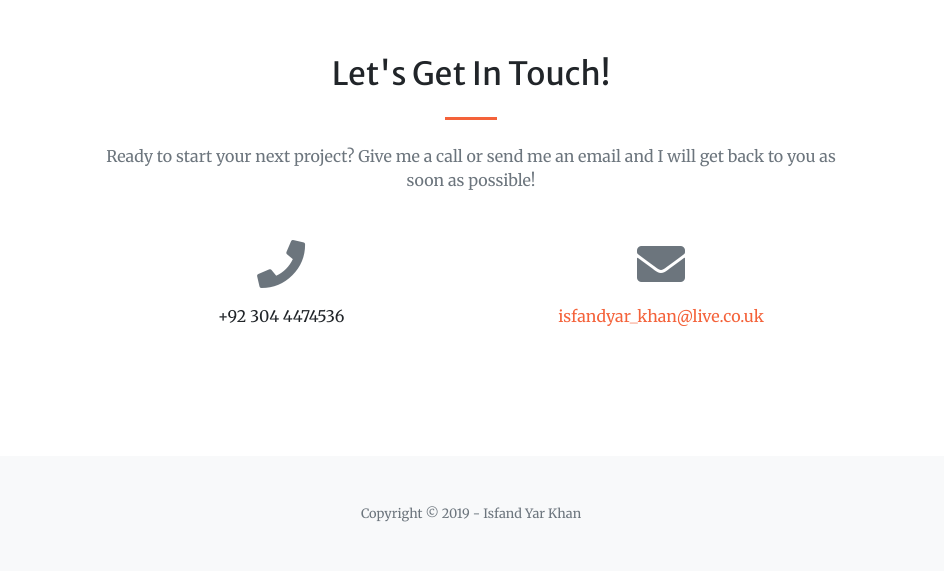
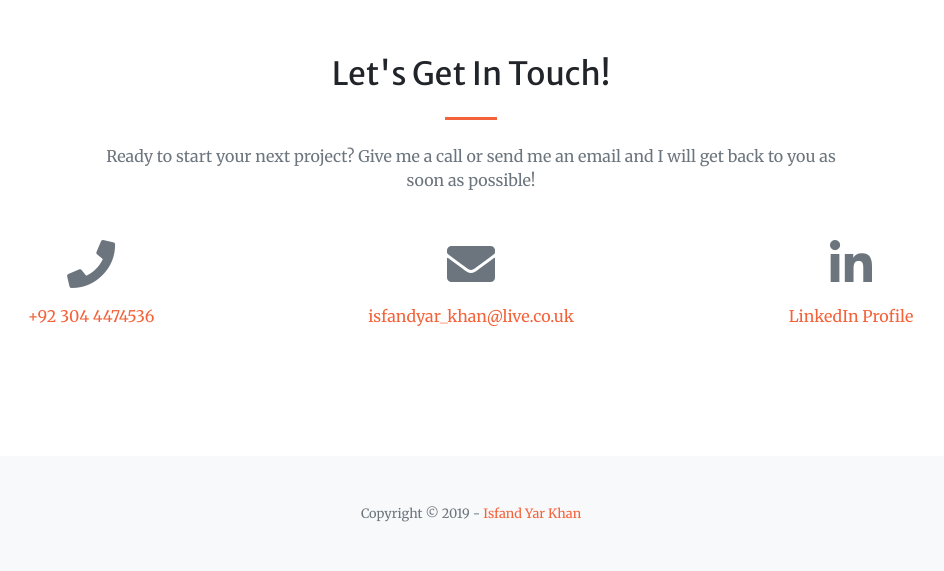
Before and after one commit to IsfandKhan/my-portfolio, a Node server app: page / in a window 1280 px wide. Shown: the part 2901-3472 px from the top of the page, without its empty margins (169-1113 px from the left). Run offline with Node 20, Linux system fonts and the light colour scheme; some libraries are stand-ins or nearby versions.

Commit message:
Added Public Profiles

```diff
--- a/views/index.handlebars
+++ b/views/index.handlebars
@@ -169,14 +169,20 @@
         </div>
       </div>
       <div class="row">
-        <div class="col-lg-4 ml-auto text-center mb-5 mb-lg-0">
+        <div class="col-lg-4 ml-auto text-center">
           <i class="fas fa-phone fa-3x mb-3 text-muted"></i>
-          <div>+92 304 4474536</div>
+          <a class="d-block" href="tel:+92-304-447-4536">+92 304 4474536</a>
         </div>
         <div class="col-lg-4 mr-auto text-center">
           <i class="fas fa-envelope fa-3x mb-3 text-muted"></i>
           <a class="d-block" href="mailto:isfandyar_khan@live.co.uk">isfandyar_khan@live.co.uk</a>
         </div>
+
+        <div class="col-lg-4 mr-auto text-center">
+          <i class="fab fa-linkedin-in fa-3x mb-3 text-muted"></i>
+          <a class="d-block" href="https://www.linkedin.com/in/isfandkhan" target="_blank">LinkedIn Profile</a>
+        </div>
+
       </div>
     </div>
   </section>
@@ -184,7 +190,7 @@
   <!-- Footer -->
   <footer class="bg-light py-5">
     <div class="container">
-      <div class="small text-center text-muted">Copyright &copy; <span id="year"></span><script>document.getElementById('year').innerHTML = new Date().getFullYear()</script> - Isfand Yar Khan</div>
+      <div class="small text-center text-muted">Copyright &copy; <span id="year"></span><script>document.getElementById('year').innerHTML = new Date().getFullYear()</script> - <a href="https://www.facebook.com/isfand.khan"   target="_blank">Isfand Yar Khan</a></div>
     </div>
   </footer>
 
```
